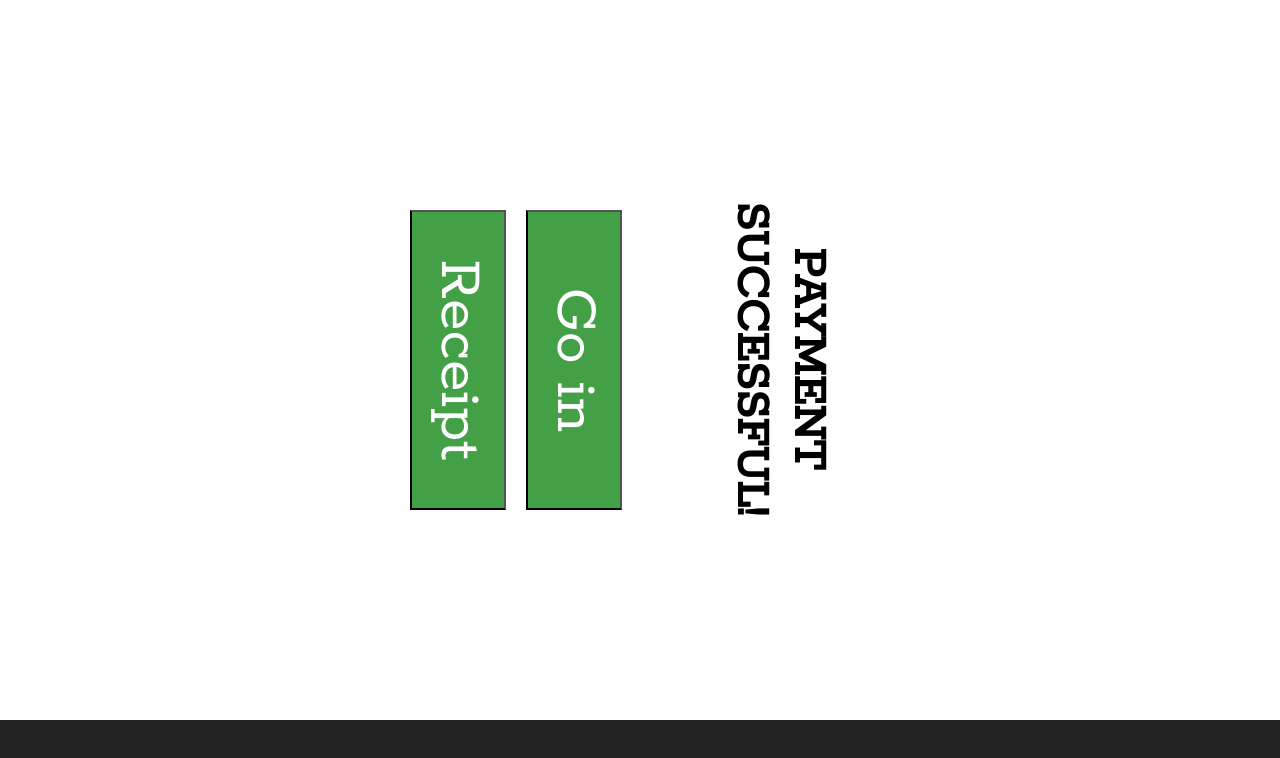
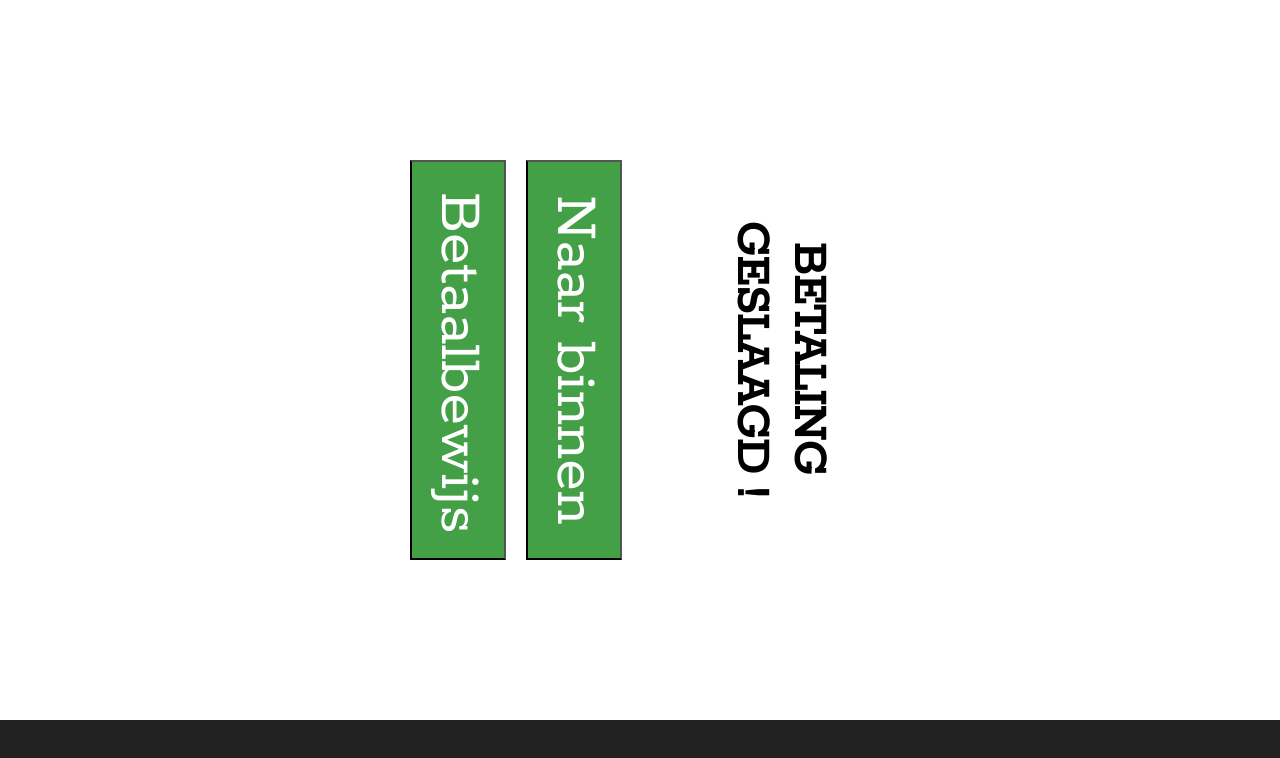
Before and after one commit to vasilis-lts/IM30tickets, a React (Create React App) app: page /#/payment-success in a window 1280 px wide. Shown: the top 758 px of the page. Built offline with nearby package versions, Linux system fonts and the light colour scheme.

Commit message:
added Dutch

```diff
--- a/src/Screens/BookingScreen.jsx
+++ b/src/Screens/BookingScreen.jsx
@@ -31,9 +31,9 @@ function BookingScreen() {
   const history = useHistory();
 
   const jsonTickets = [
-    { id: 1, title: "Adult", priority: 3, price: 4 },
-    { id: 2, title: "Child 12-17yr", priority: 2, price: 3 },
-    { id: 3, title: "Child 0-11yr", priority: 1, price: 2.5 },
+    { id: 1, title: "Volwassene", priority: 3, price: 4 },
+    { id: 2, title: "Kind 12-17yr", priority: 2, price: 3 },
+    { id: 3, title: "Kind 0-11yr", priority: 1, price: 2.5 },
   ];
 
   const [Cart, setCart] = useState([]);
@@ -133,7 +133,7 @@ function BookingScreen() {
           <div id="cartCheckout">
             <button
               onClick={() => handleCheckout()}
-              className="btn-lg">Checkout</button>
+              className="btn-lg">Afrekenen</button>
           </div>
           : null}
 
--- a/src/Screens/PaymentScreen.jsx
+++ b/src/Screens/PaymentScreen.jsx
@@ -30,10 +30,10 @@ function PaymentScreen() {
   return (
     <Screen verticalAlign="center">
       <div className="PaymentScreen flex-col ai-center" style={styles.paymentScreen}>
-        <h1 style={{ letterSpacing: 10 }}>PAYMENT</h1>
-        <h2>Amount</h2>
+        <h1 style={{ letterSpacing: 10 }}>AFREKENEN</h1>
+        <h2>BEDRAG</h2>
         {Total && <h2>{Total.toFixed(2).replace(".", ",")}</h2>}
-        <h2>OFFER YOUR DEBIT CARD</h2>
+        <h2>BIED UW PAS AAN</h2>
       </div>
     </Screen>
   );
--- a/src/Screens/PaymentSuccess.jsx
+++ b/src/Screens/PaymentSuccess.jsx
@@ -14,15 +14,15 @@ function PaymentSuccessScreen() {
   return (
     <Screen verticalAlign="center">
       <div className="PaymentSuccessScreen flex-col ai-center" style={styles.PaymentSuccessScreen}>
-        <h1 style={{ width: "70%", marginBottom: 100 }}>PAYMENT SUCCESSFUL!</h1>
+        <h1 style={{ width: "70%", marginBottom: 100 }}>BETALING GESLAAGD !</h1>
         <button
-          style={{ width: 300 }}
+          style={{ width: 400 }}
           onClick={() => history.push('/user-flow')}
-          className="btn-lg">Go in</button>
+          className="btn-lg">Naar binnen</button>
         <button
-          style={{ width: 300, marginTop: 20 }}
+          style={{ width: 400, marginTop: 20 }}
           onClick={() => history.push('/receipt')}
-          className="btn-lg">Receipt</button>
+          className="btn-lg">Betaalbewijs</button>
       </div>
     </Screen>
   );
--- a/src/Screens/ReceiptScreen.jsx
+++ b/src/Screens/ReceiptScreen.jsx
@@ -20,7 +20,7 @@ function ReceiptScreen() {
         <button
           style={{ width: 300, marginTop: 100 }}
           onClick={() => history.push('/user-flow')}
-          className="btn-lg">Go in</button>
+          className="btn-lg">Naar binnen</button>
       </div>
     </Screen>
   );
--- a/src/Screens/UserFlow.jsx
+++ b/src/Screens/UserFlow.jsx
@@ -77,12 +77,12 @@ function UserFlow() {
 
       <div className="UserFlow flex-col ai-center" style={styles.UserFlow}>
         {FlowPhase === "PrepareToEnter" ? <>
-          <h1 style={{ width: "70%" }}>ENTER</h1>
+          <h1 style={{ width: "70%" }}>TOEGANG</h1>
           {Flow.length ? <h1>{Flow[FlowIndexActive].title} {Flow[FlowIndexActive].index ? Flow[FlowIndexActive].index : ''}</h1> : null}
           <button
             style={{ width: 300, marginTop: 100 }}
             onClick={() => setFlowPhase('Entering')}
-            className="btn-lg">Go in</button>
+            className="btn-lg">GA BINNEN!</button>
         </> : null}
 
         {FlowPhase === "Entering" ? <>
@@ -90,17 +90,17 @@ function UserFlow() {
         </> : null}
 
         {FlowPhase === "Next" ? <>
-          <h1>ENTRY<br /><br />SUCCESSFUL</h1>
+          <h1>TOEGANG<br /><br />SUCCESVOL</h1>
           {FlowIndexActive < Flow.length ?
             <button
-              style={{ width: 300, marginTop: 100 }}
+              style={{ width: 400, marginTop: 100 }}
               onClick={() => setFlowPhase('PrepareToEnter')}
-              className="btn-lg">NEXT</button>
+              className="btn-lg">VOLGENDE</button>
             :
             <button
               style={{ width: 400, marginTop: 100 }}
               onClick={() => history.push("/")}
-              className="btn-lg">NEXT CUSTOMER</button>
+              className="btn-lg">VOLGENDE KLANT</button>
           }
         </> : null}
       </div>
```
